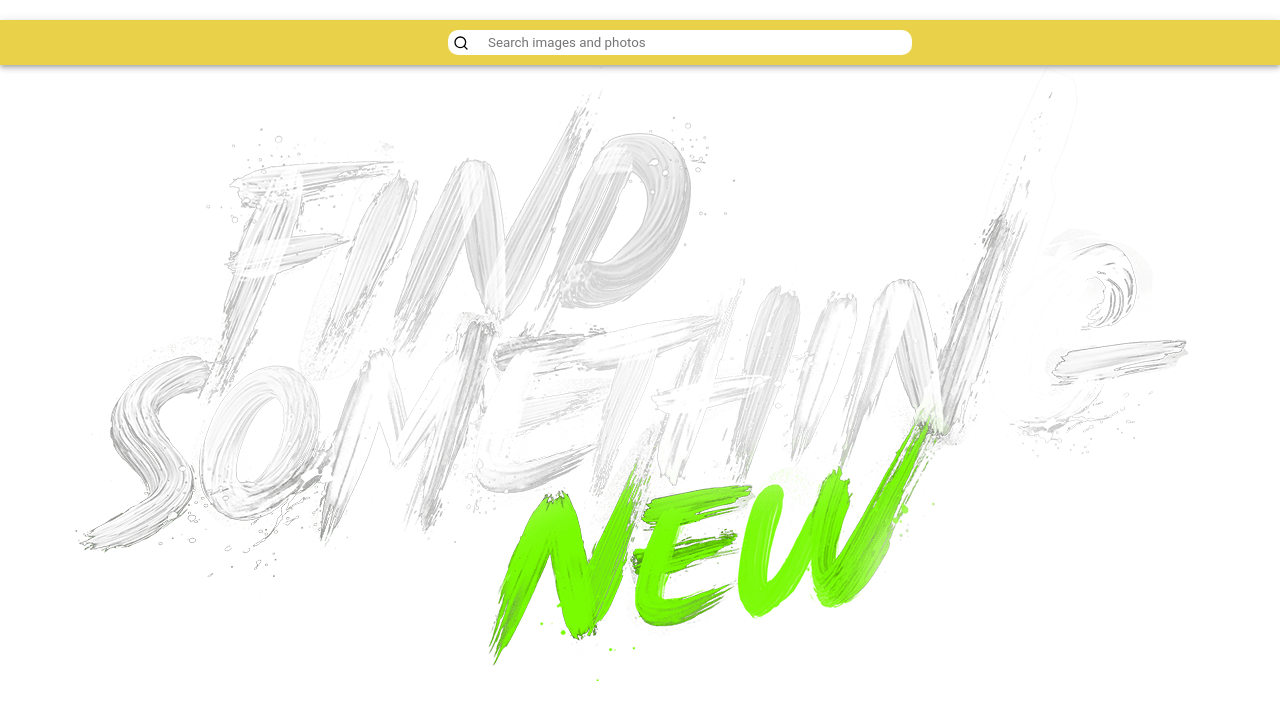
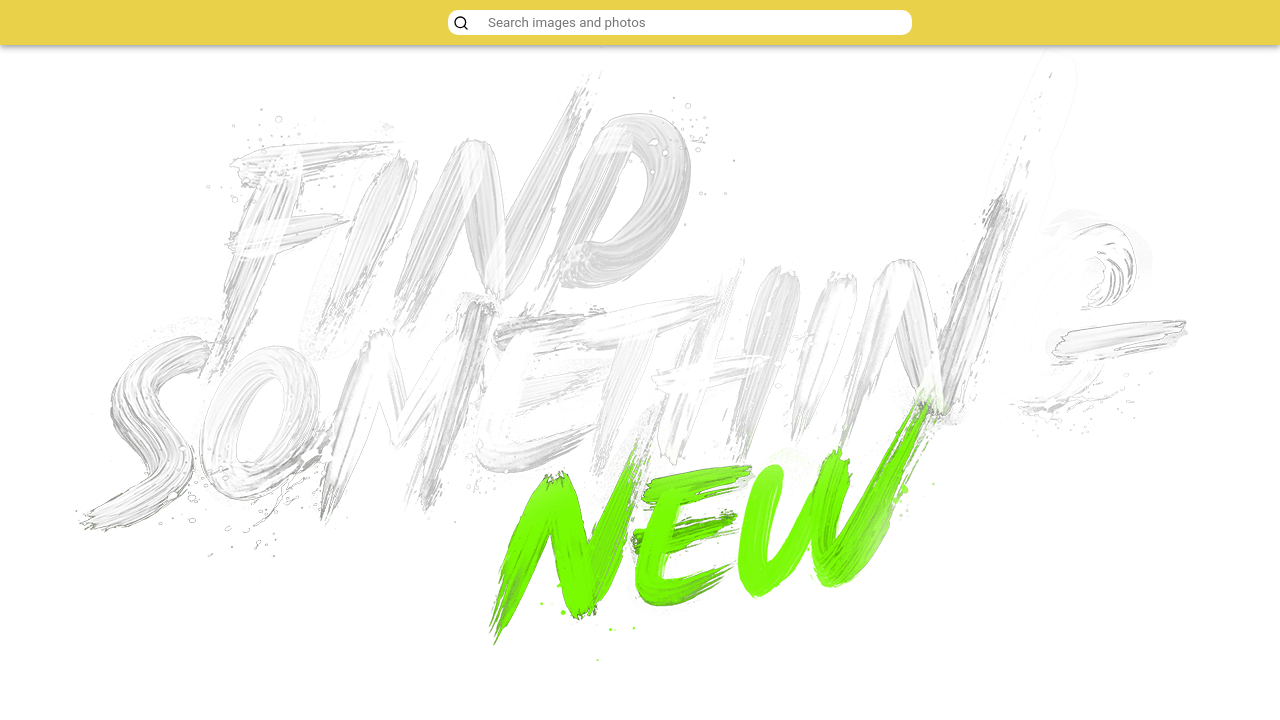
Before and after one commit to abakarovmaks/goit-react-hw-03-image-finder, a React (Create React App) app in the folder my-app/: page / in a window 1280 px wide. Shown: the top 720 px of the page. Built offline with nearby package versions, Linux system fonts and the light colour scheme.

Commit message:
Fixed ImageGallery styles

```diff
--- a/my-app/src/Components/Container/Container.module.css
+++ b/my-app/src/Components/Container/Container.module.css
@@ -1,7 +1,7 @@
 .container {
   margin: 0 auto;
 
-  padding-top: 20px;
+  padding-bottom: 30px;
 
   display: flex;
   flex-direction: column;
--- a/my-app/src/Components/ImageGalleryItem/ImageGalleryItem.module.css
+++ b/my-app/src/Components/ImageGalleryItem/ImageGalleryItem.module.css
@@ -15,10 +15,10 @@
   width: 100%;
   height: 260px;
   object-fit: cover;
-  transition: transform 250ms cubic-bezier(0.4, 0, 0.2, 1);
+  transition: transform 250ms ease-in-out;
 }
 
 .image:hover {
-  transform: scale(1.3);
-  cursor: zoom-in;
+  transform: scale(0.9);
+  cursor: pointer;
 }
```
